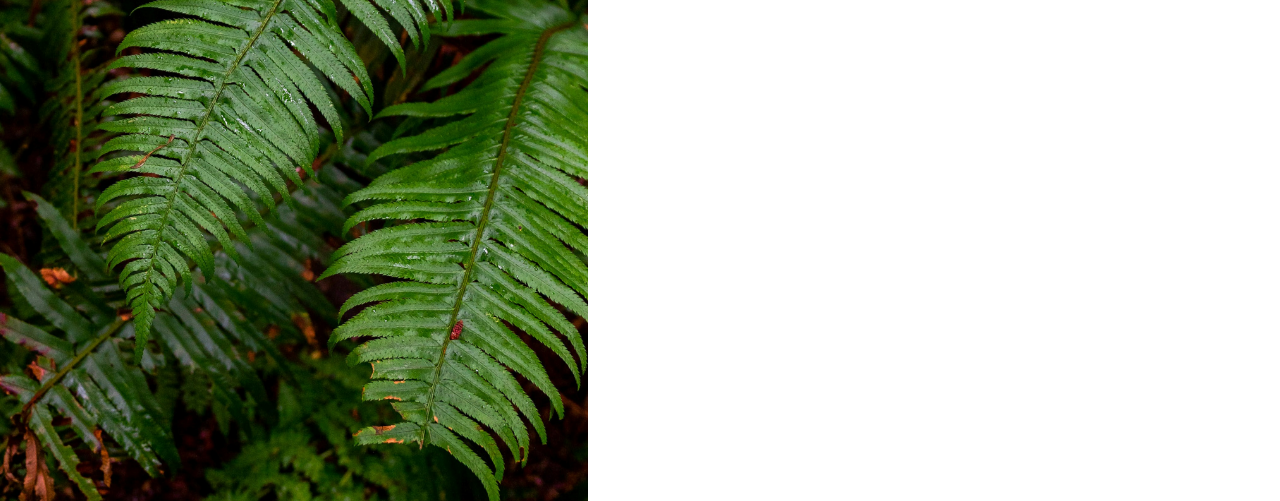
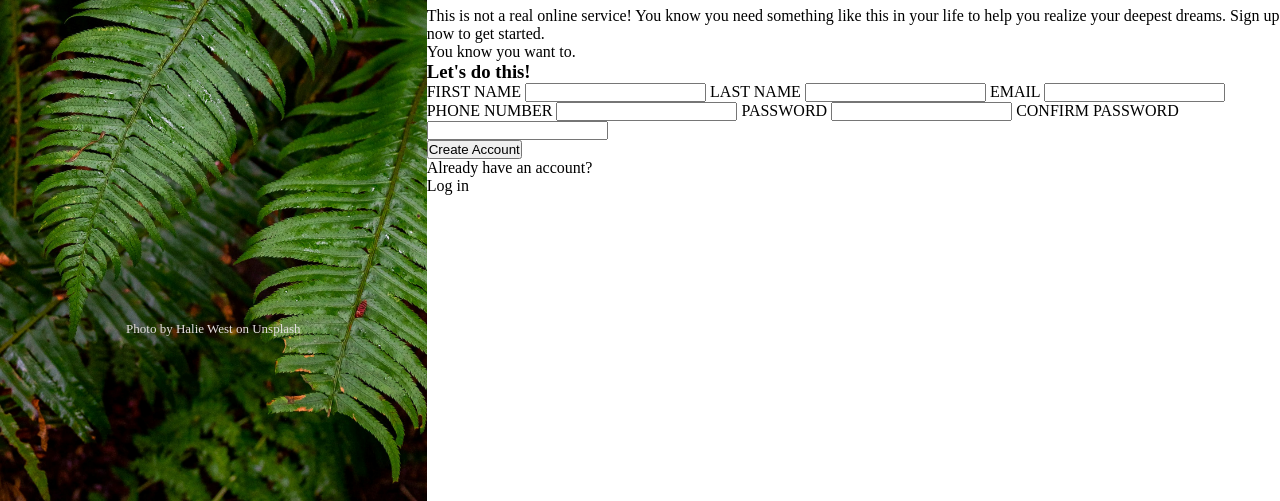
Before and after one commit to daliduraku/Sign-up-Form, a plain HTML site: page index.html in a window 1280 px wide. Shown: the part 299-800 px from the top of the page. Drawn offline with Linux system fonts and the light colour scheme; a web font is replaced by a local one.

Commit message:
structure of the page layout and left side of the webpage almost complete minor adjustment needed

```diff
--- a/index.html
+++ b/index.html
@@ -16,6 +16,41 @@
             </div>
             <footer>Photo by Halie West on Unsplash</footer>
         </div>
+        <div class="right-container">
+            <div class="first-container">
+                <p>
+                    This is not a real online service! You know you need something like this in your life to help you realize your deepest dreams.
+                    Sign up now to get started.
+                </p>
+                <p>You know you want to.</p>
+            </div>
+
+            <div class="form-container">
+                <h3>Let's do this!</h3>
+                <form>
+                    <label for="first name">FIRST NAME</label>
+                    <input type="text" name="first name" id="first name" required>
+                    <label for="last name">LAST NAME</label>
+                    <input type="text" name="last name" id="last name" required>
+                    <label for="email">EMAIL</label>
+                    <input type="email" name="email" id="email" required>
+                    <label for="phone">PHONE NUMBER</label>
+                    <input type="tel" name="phone" id="phone" pattern="[0-9]{3}-[0-9]{3}-[0-9]{4}" required>
+                    <label for="password">PASSWORD</label>
+                    <input type="password" name="password" id="password" required>
+                    <label for="password">CONFIRM PASSWORD</label>
+                    <input type="password" name="password" id="password" required>
+                </form>
+            </div>
+
+            <div class="last-container">
+                <button>Create Account</button>
+                <div class="question-container">
+                    <p>Already have an account?</p>
+                    <p>Log in</p>
+                </div>
+            </div>
+        </div>
     </div>
 </body>
 </html>
--- a/styles.css
+++ b/styles.css
@@ -6,11 +6,16 @@
 
 body{
     display: flex;
-    flex-direction: row;
     height: 100vh;
 }
+.outter-most-container{
+    display: flex;
 
+}
 .left-container{
+    display: flex;
+    flex-direction: column;
+    justify-content: space-around;
     background-image: url('./unsplash.jpg');
     height: 100%;
     width: 100%;
@@ -21,18 +26,23 @@ body{
     margin:auto;
     padding:0;
     align-items: center;
+    flex: 1;
 }
-
-
+footer{
+    color: rgb(228, 223, 223);
+    align-self: center;
+    font-size: small;
+}
 .content-container{
     display: flex;
     justify-content: center;
     align-items: center;
     background-color: rgb(25, 21, 21, 0.5);
     padding: 10px;
+
 }
 .content-container > img{
-    max-width: 15%;
+    max-width: 20%;
 }
 
 .content-container > h2{
@@ -40,3 +50,11 @@ body{
     font-family: 'Norse', sans-serif;
     font-size: 75px;
 }
+
+.right-container{
+    display: flex;
+    flex-direction: column;
+    flex: 2;
+    justify-content: center;
+
+}
```
